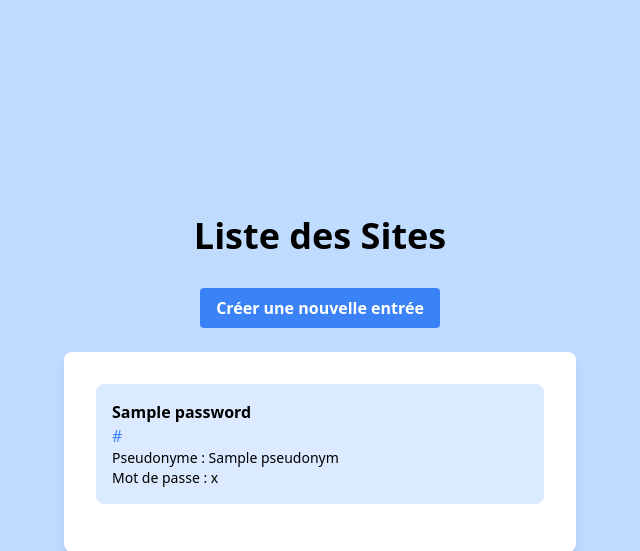
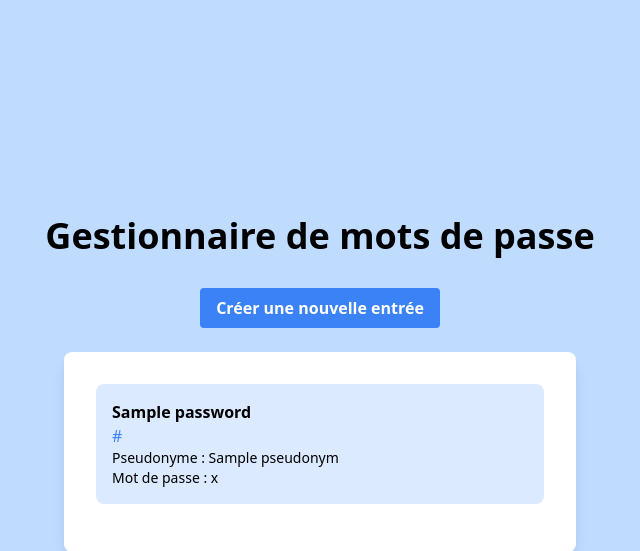
Before and after one commit to Kryyys/B3-C2-Django-COSTY, a Python web app: template passwordApp/templates/passwordApp/index.html in a window 1280 px wide. Shown: the top 551 px of the page, without its empty margins (320-960 px from the left). Run offline with Jinja, Linux system fonts and the light colour scheme; the template is opened without the code that fills it: most values are stand-ins (such as "Sample title", 1, 10 or a date in 2020).

Commit message:
tailwind

```diff
--- a/passwordApp/templates/passwordApp/index.html
+++ b/passwordApp/templates/passwordApp/index.html
@@ -8,7 +8,7 @@
 </head>
 <body class="bg-blue-200 flex flex-col justify-center items-center h-screen">
 
-    <h1 class="text-4xl font-bold mb-8">Liste des Sites</h1>
+    <h1 class="text-4xl font-bold mb-8">Gestionnaire de mots de passe</h1>
 
     <a href="" class="bg-blue-500 hover:bg-blue-700 text-white font-bold py-2 px-4 rounded">Créer une nouvelle entrée</a>
 
```
